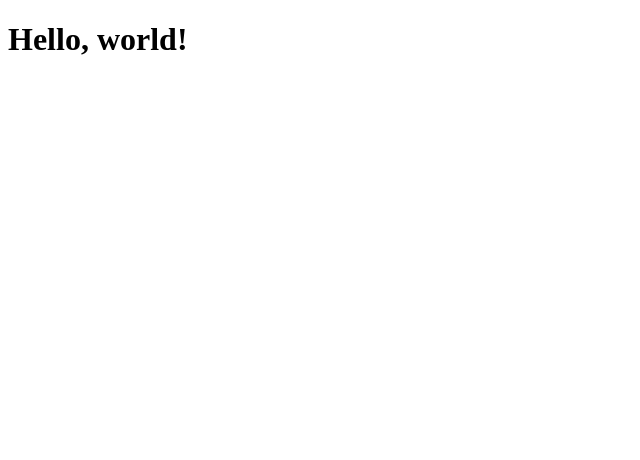
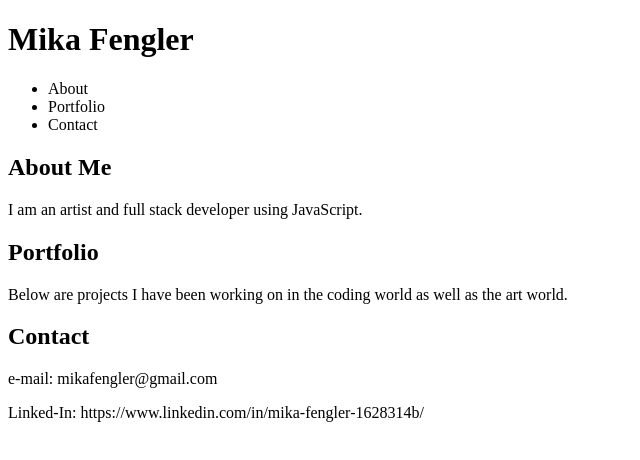
Before and after one commit to mikafeng/Mod-2-CSS, a plain HTML site: page index.html in a window 1280 px wide. Shown: the whole page, without its empty margins (0-640 px from the left). Drawn offline with Linux system fonts and the light colour scheme.

Commit message:
added sections with html

```diff
--- a/index.html
+++ b/index.html
@@ -8,6 +8,29 @@
   <link rel="stylesheet" type="text/css" href="style.css" />
 </head>
 <body>
-  <h1>Hello, world!</h1>
+  <h1>Mika Fengler</h1>
+
+ <nav>
+  <ul>
+    <li> About </li>
+    <li> Portfolio </li>
+    <li> Contact </li>
+  </ul>
+ </nav>
+
+  <div id="about"> <h2>About Me</h2>
+  I am an artist and full stack developer using JavaScript.
+  </div>
+
+  <div id="portfolio"> <h2>Portfolio</h2>
+    Below are projects I have been working on in the coding world as well as the art world.
+  </div>
+
+  <div id="contact"> <h2>Contact</h2>
+    <p>e-mail: mikafengler@gmail.com</p>
+    <p>Linked-In: https://www.linkedin.com/in/mika-fengler-1628314b/</p>
+
+  </div>
+
 </body>
 </html>
```
